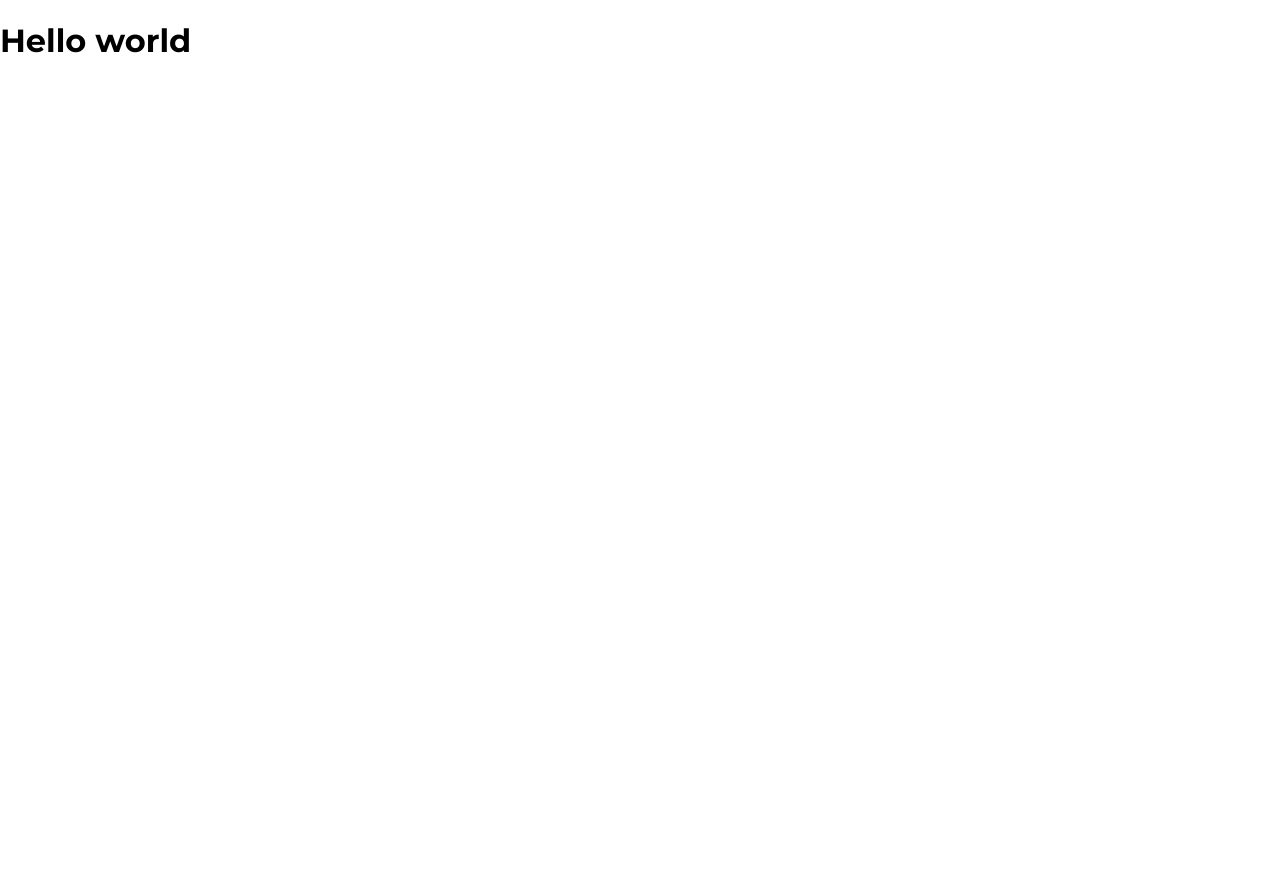
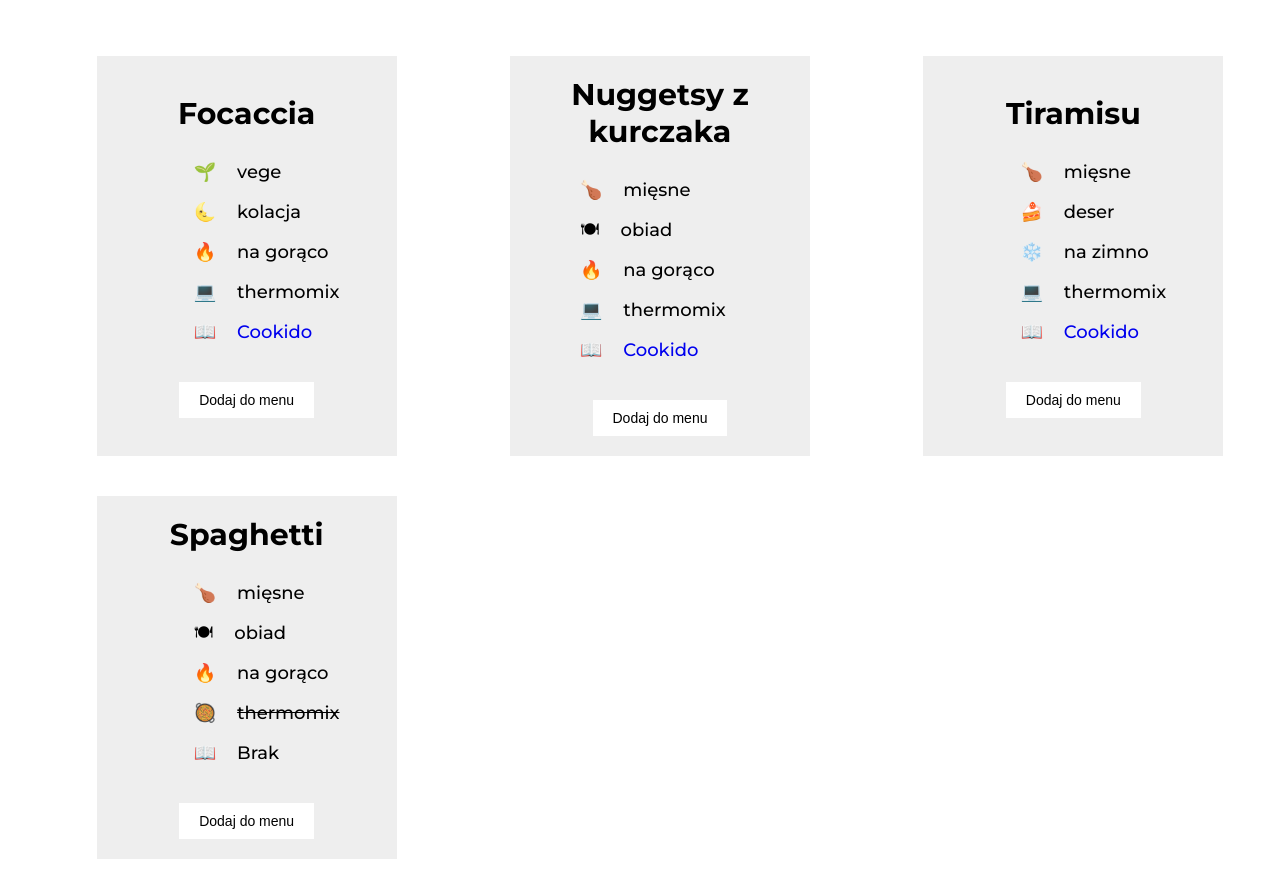
Before and after one commit to maciejewskakatarzyna/meals_app, a React (Create React App) app: page / in a window 1280 px wide. Before the commit the page ends 800 px from the top, so only its background shows below. Built offline with nearby package versions, Linux system fonts and the light colour scheme.

Commit message:
meal's card style & data add

```diff
--- a/src/App.js
+++ b/src/App.js
@@ -1,8 +1,9 @@
 import React from 'react'
 import './index.css';
+import ListWrapper from './components/ListWrapper/ListWrapper'
 
 const App = () => (
-  <h1>Hello world</h1>
+  <ListWrapper />
 );
 
 
--- /dev/null
+++ b/src/components/ListWrapper/ListItem/ListItem.css
@@ -0,0 +1,51 @@
+.meal {
+  width: 300px;
+  margin: 40px auto 0;
+  padding: 20px 30px;
+  background: #eee;
+  display: flex;
+  align-items: center;
+  justify-content: center;
+}
+
+.meal__name {
+  margin: 0;
+  font-size: 30px;
+  text-align: center;
+}
+
+.meal__list {
+  list-style-type: none;
+  font-size: 18px;
+  line-height: 40px;
+  margin: 20px 0;
+  padding-left: 40px;
+  font-weight: 400;
+}
+
+.meal__listItem span {
+  margin-right: 16px;
+}
+
+.meal__link {
+  text-decoration: none;
+}
+
+.meal__link:visited {
+  color: black;
+}
+
+.meal__button {
+  font-size: 14px;
+  font-weight: 300;
+  display: block;
+  margin: 30px auto 0;
+  padding: 10px 20px;
+  background: #fff;
+  border: none;
+}
+
+.meal__button:hover {
+  font-weight: 700;
+  cursor: pointer;
+}
--- /dev/null
+++ b/src/components/ListWrapper/ListItem/ListItem.js
@@ -0,0 +1,36 @@
+import React from 'react'
+import './ListItem.css'
+
+const ListItem = ({
+    name,
+    vege,
+    type,
+    emoji,
+    hot,
+    thermomix,
+    link,
+}) => (
+    <div className="meal">
+        <div className="meal__wrapper">
+            <h1 className="meal__name">{name}</h1>
+            <div className="meal__description">
+                <ul className="meal__list">
+                    <li className="meal__listItem"><span>{vege ? `🌱` : `🍗`}</span> {vege ? `vege` : `mięsne`}</li>
+                    <li className="meal__listItem"><span>{emoji}</span> {type}</li>
+                    <li className="meal__listItem"><span>{hot ? `🔥` : `❄️`}</span> {hot ? `na gorąco` : `na zimno`}</li>
+                    <li className="meal__listItem"><span>{thermomix ? `💻` : `🥘`}</span> {thermomix ? `thermomix` : <s>thermomix</s>}</li>
+                    <li className="meal__listItem">
+                        <a
+                            className="meal__link"
+                            href={link ? link : null}
+                        ><span>📖</span> {link ? `Cookido` : `Brak`}</a
+                        >
+                    </li>
+                </ul>
+                <button className="meal__button">Dodaj do menu</button>
+            </div>
+        </div>
+    </div>
+)
+
+export default ListItem;
--- /dev/null
+++ b/src/components/ListWrapper/ListWrapper.css
@@ -0,0 +1,4 @@
+.listWrapper {
+  display: grid;
+  grid-template-columns: 1fr 1fr 1fr;
+}
--- /dev/null
+++ b/src/components/ListWrapper/ListWrapper.js
@@ -0,0 +1,15 @@
+import React from 'react'
+import './ListWrapper.css'
+import ListItem from './ListItem/ListItem'
+import { meals } from '../../data'
+
+
+const ListWrapper = () => (
+    <ul className="listWrapper">
+        {meals.map(item => (
+            <ListItem key={item.name} {...item} />
+        ))}
+    </ul>
+)
+
+export default ListWrapper;
--- /dev/null
+++ b/src/data.js
@@ -0,0 +1,38 @@
+export const meals = [
+    {
+        name: 'Focaccia',
+        vege: true,
+        type: 'kolacja',
+        emoji: '🌜',
+        hot: true,
+        thermomix: true,
+        link: 'https://cookidoo.pl/recipes/recipe/pl/r56969',
+    },
+    {
+        name: 'Nuggetsy z kurczaka',
+        vege: false,
+        type: 'obiad',
+        emoji: '🍽',
+        hot: true,
+        thermomix: true,
+        link: 'https://cookidoo.pl/recipes/recipe/pl/r95738',
+    },
+    {
+        name: 'Tiramisu',
+        vege: false,
+        type: 'deser',
+        emoji: '🍰',
+        hot: false,
+        thermomix: true,
+        link: 'https://cookidoo.pl/recipes/recipe/pl/r55352',
+    },
+    {
+        name: 'Spaghetti',
+        vege: false,
+        type: 'obiad',
+        emoji: '🍽',
+        hot: true,
+        thermomix: false,
+        link: '',
+    },
+]
```
Also changed, not shown: 2 other files (tests, documents, lock files or other folders).
